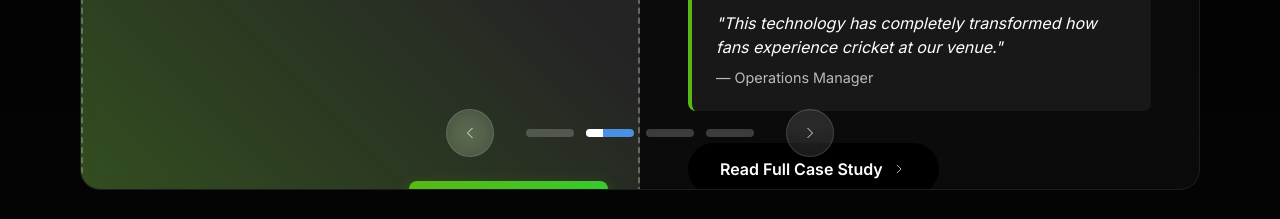
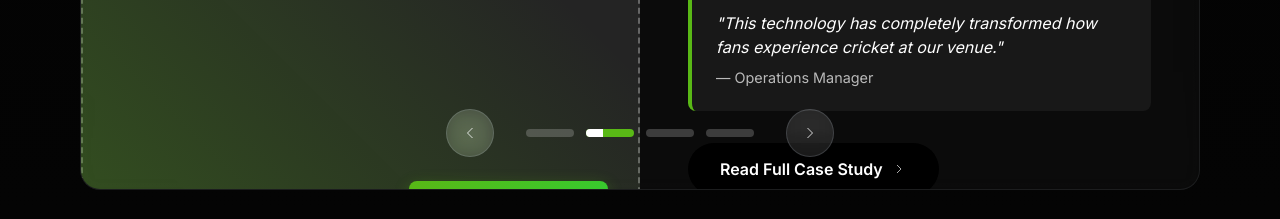
Before and after one commit to hariprasadvit/infieldsports, a Next.js app: page /case-studies in a window 1280 px wide. Shown: the part 1360-1579 px from the top of the page. Built offline with nearby package versions, Linux system fonts and the light colour scheme.

Commit message:
Fix remaining blue colors in carousel controls
cgen-808280180f0a4b90b9680f88c71f1e11

```diff
--- a/src/app/case-studies/components/FeaturedCarousel/styles.module.scss
+++ b/src/app/case-studies/components/FeaturedCarousel/styles.module.scss
@@ -398,7 +398,7 @@
       overflow: hidden;
 
       &.active {
-        background: #4a90e2;
+        background: #59B816;
       }
 
       &:hover:not(.active) {
```
